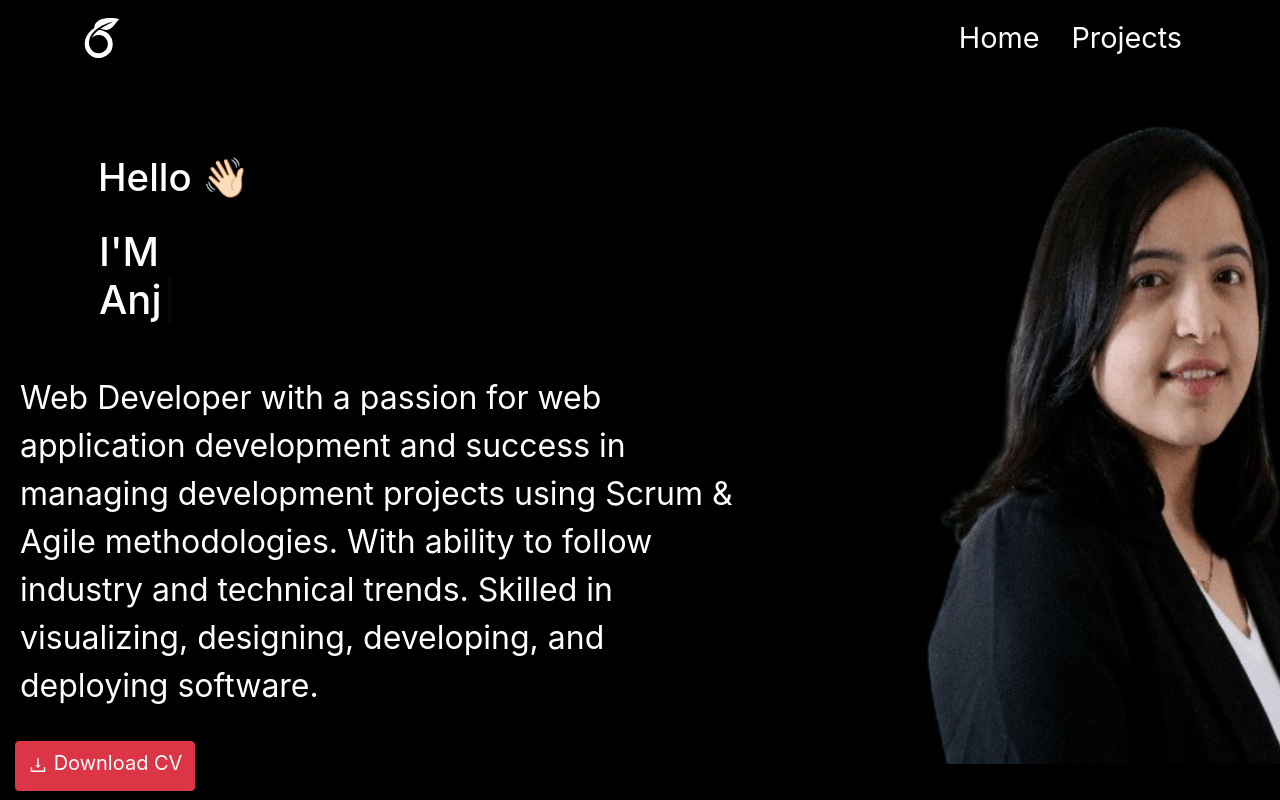
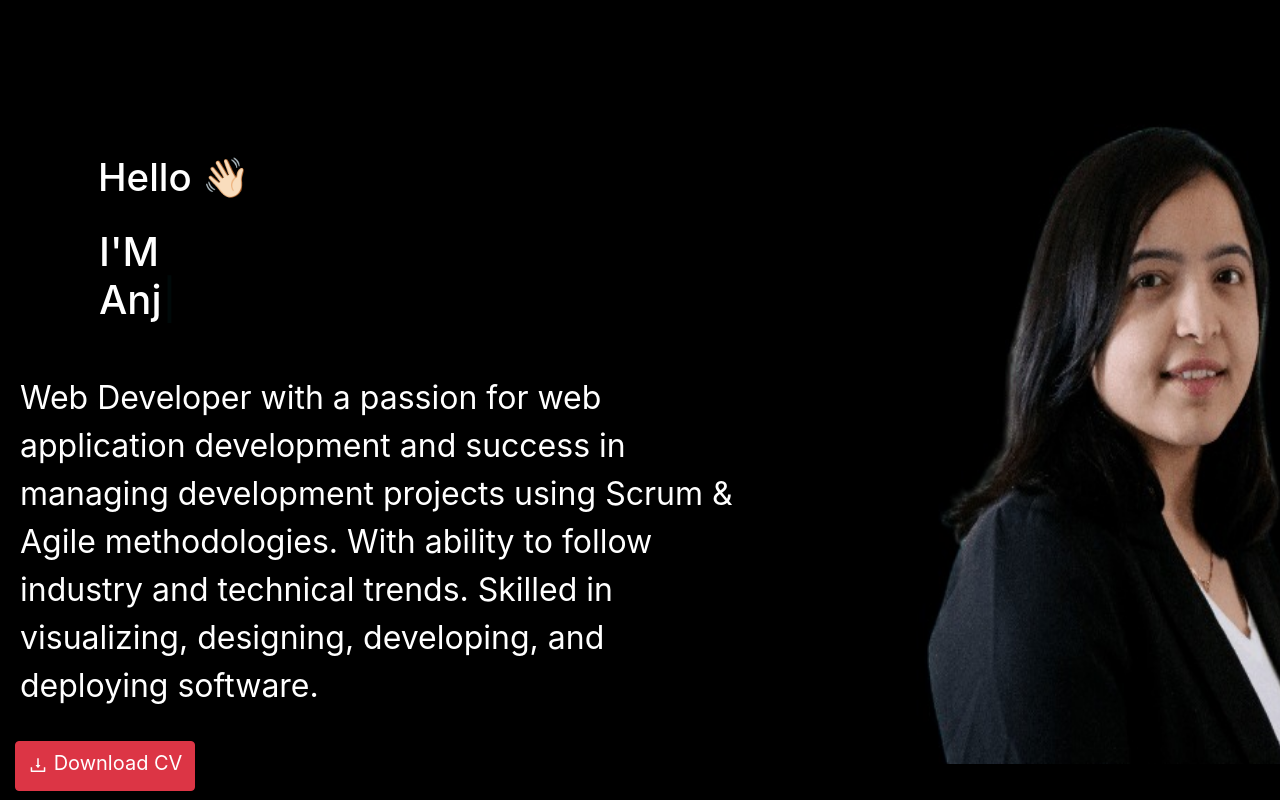
Before and after one commit to anjuu123/anju.github.io, a React (Create React App) app: page / in a window 1280 px wide. Shown: the top 800 px of the page. Built offline with nearby package versions, Linux system fonts and the light colour scheme.

Commit message:
remove menu and icon

```diff
--- a/src/Components/Header/Header.js
+++ b/src/Components/Header/Header.js
@@ -28,7 +28,7 @@ function NavBar() {
     >
       <Container>
         <Navbar.Brand href="#" className="d-flex">
-          <SiOverleaf />
+          {/* <SiOverleaf /> */}
         </Navbar.Brand>
 
         <Navbar.Toggle
@@ -43,7 +43,7 @@ function NavBar() {
         </Navbar.Toggle>
         <Navbar.Collapse id="responsive-navbar-nav">
           <Nav className="ms-auto" defaultActiveKey="#home">
-            <Nav.Item>
+            {/* <Nav.Item>
               <Nav.Link as={Link} to="/" onClick={() => updateExpanded(false)}>
                 Home
               </Nav.Link>
@@ -57,7 +57,7 @@ function NavBar() {
               >
                 Projects
               </Nav.Link>
-            </Nav.Item>
+            </Nav.Item> */}
 
           </Nav>
         </Navbar.Collapse>
```
